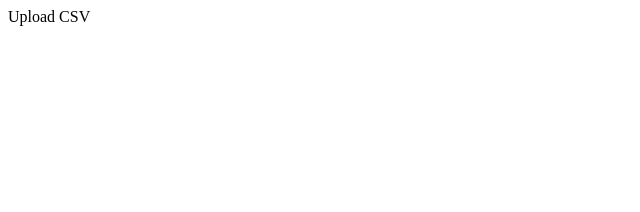
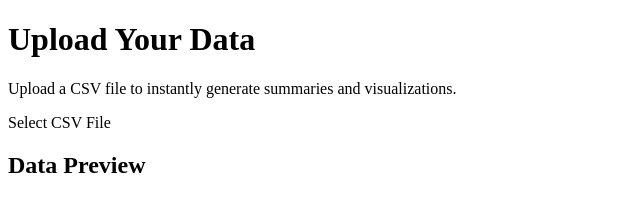
Before and after one commit to thecliffes/Data-Analyser, a plain HTML site: page index.html in a window 1280 px wide. Shown: the whole page, without its empty margins (0-640 px from the left). Drawn offline with Linux system fonts and the light colour scheme.

Commit message:
updated html file

```diff
--- a/index.html
+++ b/index.html
@@ -1,4 +1,28 @@
-<label for="csv-upload" class="custom-button">Upload CSV</label>
-<input type="file" id="csv-upload" accept=".csv" style="display:none;">
+<!DOCTYPE html>
+<html lang="en">
+<head>
+    <meta charset="UTF-8">
+    <meta name="viewport" content="width=device-width, initial-scale=1.0">
+    <title>Interactive Data Tool</title>
+    <link rel="stylesheet" href="style.css">
+</head>
+<body>
 
-<div id="status-message"></div>
+    <header>
+        <h1>Upload Your Data</h1>
+        <p>Upload a CSV file to instantly generate summaries and visualizations.</p>
+    </header>
+
+    <main>
+        <label for="csv-upload" class="upload-button">Select CSV File</label>
+        <input type="file" id="csv-upload" accept=".csv" hidden>
+
+        <div id="status-message"></div>
+
+        <h2>Data Preview</h2>
+        <div id="preview-container"></div>
+    </main>
+
+    <script src="js/app.js"></script>
+</body>
+</html>
```
